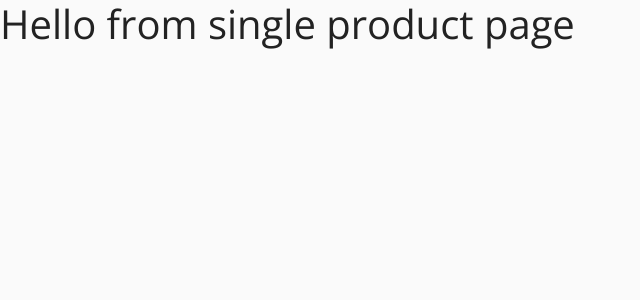
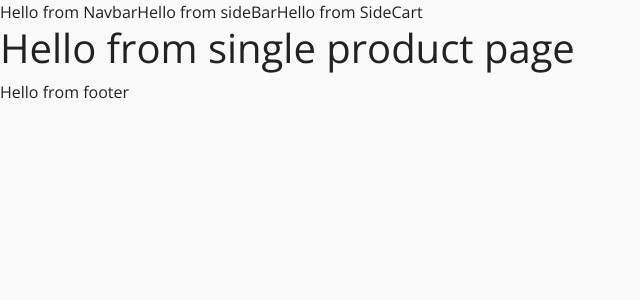
Before and after one commit to iAthman83/react-onlineStore, a React (Create React App) app: page /products/1 in a window 1280 px wide. Shown: the top 300 px of the page, without its empty margins (0-640 px from the left). Built offline with nearby package versions, Linux system fonts and the light colour scheme.

Commit message:
create components

```diff
--- a/src/App.js
+++ b/src/App.js
@@ -1,4 +1,4 @@
-import React from "react";
+import React, { Component } from "react";
 import "bootstrap/dist/css/bootstrap.min.css";
 import "./App.css";
 
@@ -12,10 +12,20 @@
 
 import { Route, Switch } from "react-router-dom";
 
-function App() {
+import Navbar from "./components/Navbar";
+import SideBar from "./components/SideBar";
+import SideCart from "./components/SideCart";
+import Footer from "./components/Footer";
+
+class App extends Component {
+  render() {
     return (
       <>
         {/* navbar, sidebar, cart, footer */}
+        <Navbar />
+        <SideBar />
+        <SideCart />
+
         <Switch>
           <Route path="/" exact component={Home} />
           <Route path="/about" component={About} />
@@ -25,8 +35,10 @@
           <Route path="/products/:id" component={SinglePoduct} />
           <Route component={Default} />
         </Switch>
+        <Footer />
       </>
     );
   }
+}
 
 export default App;
--- /dev/null
+++ b/src/components/Footer.js
@@ -0,0 +1,5 @@
+import React from "react";
+
+export default function Footer() {
+  return <>Hello from footer</>;
+}
--- /dev/null
+++ b/src/components/Navbar.js
@@ -0,0 +1,5 @@
+import React from "react";
+
+export default function Navbar() {
+  return <>Hello from Navbar</>;
+}
--- /dev/null
+++ b/src/components/SideBar.js
@@ -0,0 +1,5 @@
+import React from "react";
+
+export default function SideBar() {
+  return <>Hello from sideBar</>;
+}
--- /dev/null
+++ b/src/components/SideCart.js
@@ -0,0 +1,5 @@
+import React from "react";
+
+export default function SideCart() {
+  return <>Hello from SideCart</>;
+}
```
Lines whose indentation alone changed are shown as unchanged.
